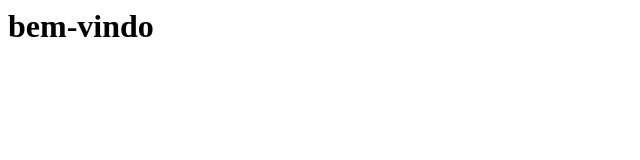
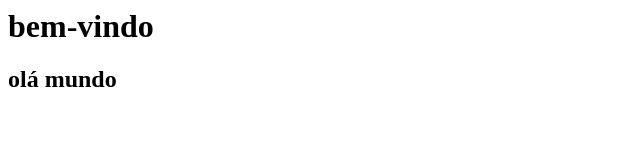
Before and after one commit to 55wagner/carros, a plain HTML site: page index.html in a window 1280 px wide. Shown: the whole page, without its empty margins (0-640 px from the left). Drawn offline with Linux system fonts and the light colour scheme.

Commit message:
colocando h2 na home

```diff
--- a/index.html
+++ b/index.html
@@ -1 +1,2 @@
 <h1>bem-vindo</h1>
+<h2>olá mundo</h2>
```
